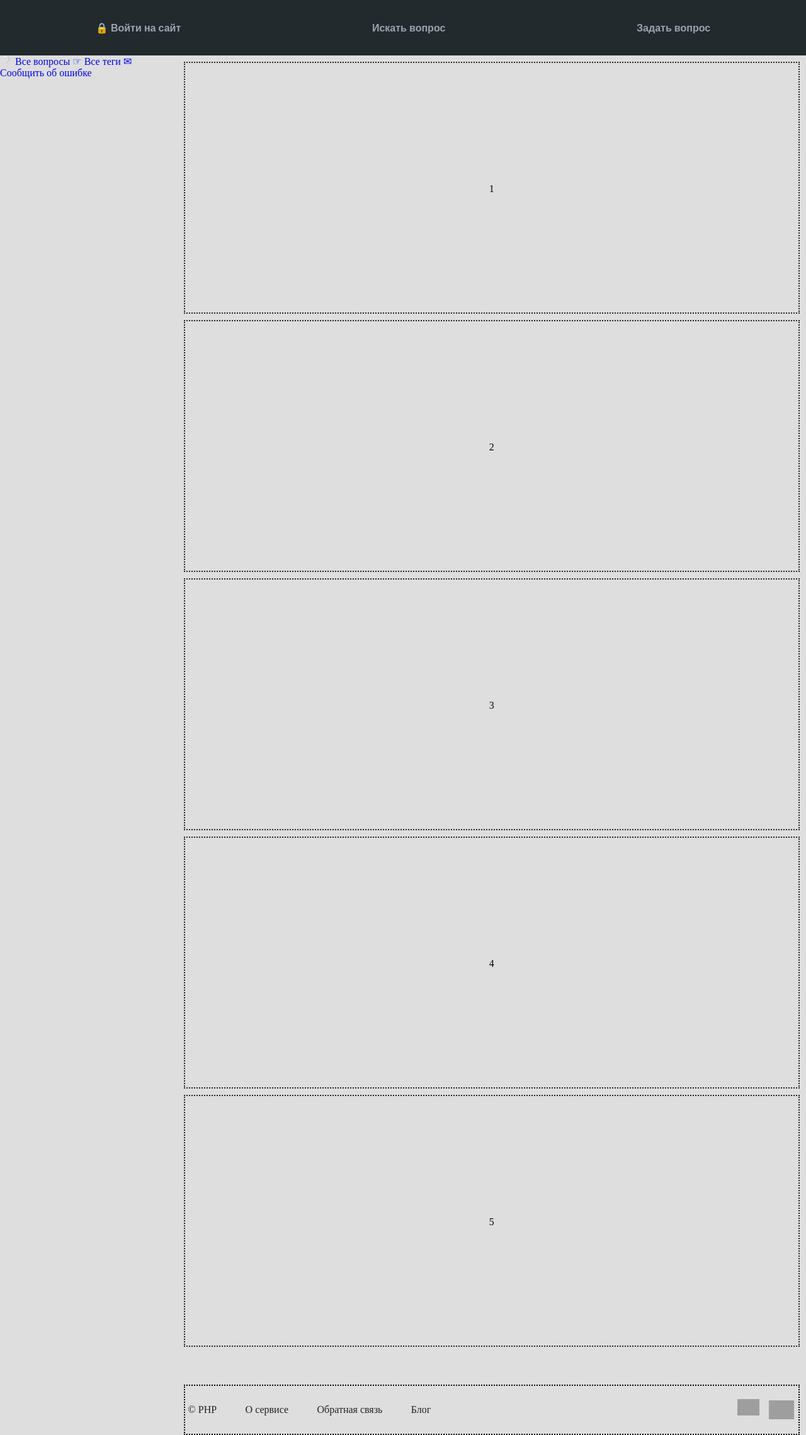
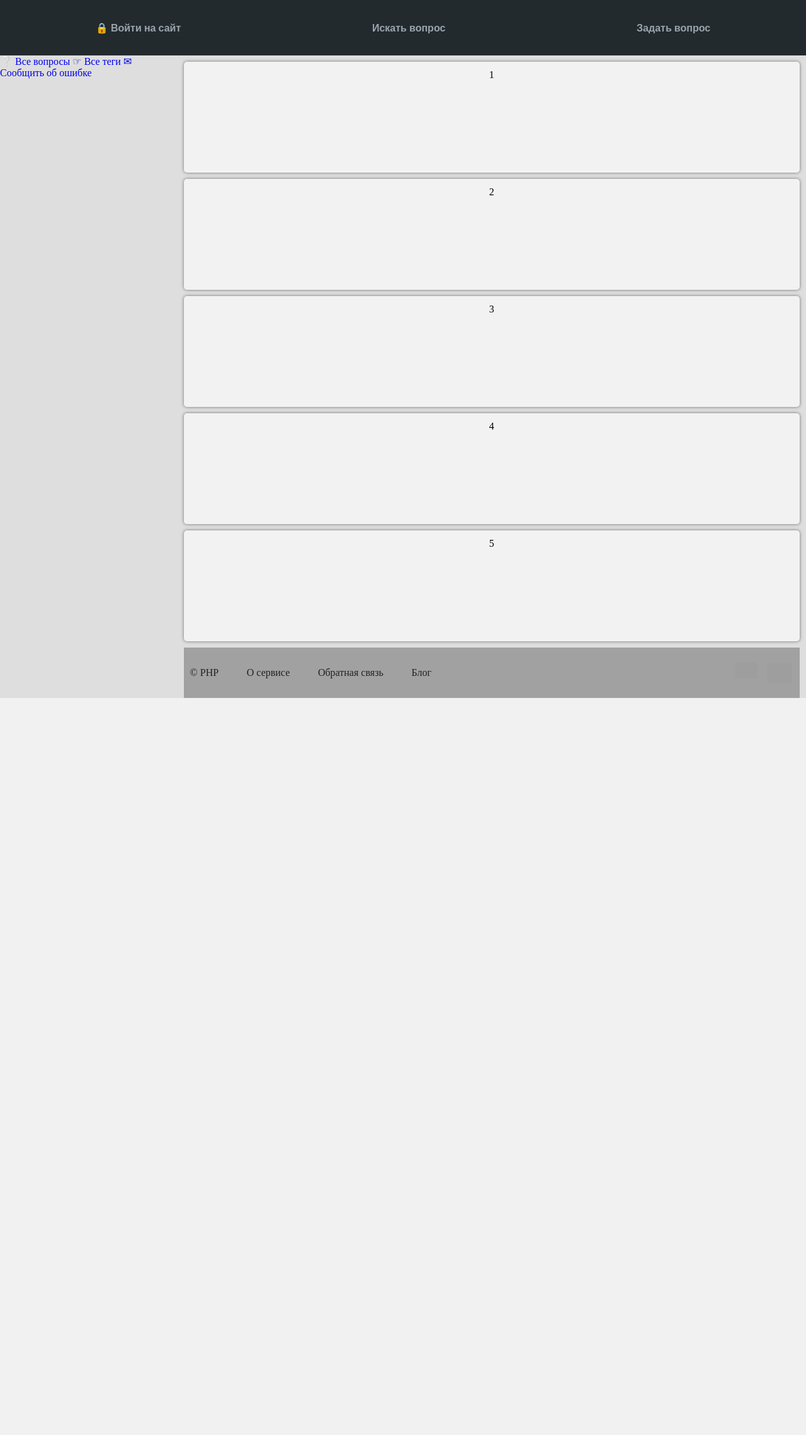
Before and after one commit to neexay/php-forum, a PHP site: page / in a window 1280 px wide. Shown: the part 88-2366 px from the top of the page at 63% size. After the commit the page ends 1196 px from the top, so only its background shows below. Run offline with PHP 8.4, Linux system fonts and the light colour scheme; grey boxes are pictures that could not be loaded.

```diff
--- a/public/css/content.css
+++ b/public/css/content.css
@@ -1,6 +1,7 @@
 * {
     margin:0;
     padding:0;
+    box-sizing: border-box;
 }
 
 .flex
@@ -19,16 +20,60 @@
   position: relative;
   height: 100%;
   width: 100%;
-  background-color: transparent;/* #888D93;*/
+  background-color: transparent;
 }
 
 .block
 {
+  display: flex;
+  position: relative;
+  flex-direction: column;
+  justify-content: flex-start;
+  align-items: center;
   width: 100%;
-  height: 50vh;
-  background-color: #dedede;
-  text-align: center;
-  line-height: 50vh;
-  border: 2px #212121 dotted;
+  height: 22vh;
+  background-color: /*#dedede;*/ #f2f2f2;
+  box-shadow: 0 0 5px rgba(0,0,0,0.5);
+  border-radius: 5px;
   margin-bottom: 10px;
+  padding: 12px;
 }
+
+.blockinside
+{
+  display: flex;
+  position: relative;
+  flex-direction: row;
+  justify-content: flex-start;
+  align-items: center;
+  width: 100%;
+  height: 30%;
+  font-size: 18pt;
+  color: #434343;
+  font-family: 'Inter', sans-serif;
+}
+
+.name
+{
+  display: block;
+  position: relative;
+  padding-right: 5px;
+}
+
+.topic
+{
+  padding-left: 5px;
+  border-left: 2px solid #434343;
+}
+
+.titlequestion
+{
+  font-family: 'Vollkorn', serif;
+  color: #363636;
+  display: flex;
+  justify-content: flex-start;
+  align-items: center;
+  font-size: 25pt;
+  width: 100%;
+  height: 100%;
+}
--- a/public/css/footer.css
+++ b/public/css/footer.css
@@ -5,7 +5,6 @@
 
 .wrapperfooter
 {
-	margin-top: 50px;
 	display: flex;
 	flex-direction: row;
 	justify-content: space-between;
@@ -13,10 +12,9 @@
 	position: relative;
 	width: 100%;
 	height: 10vh;
-	background-color: #dedede;
-	border: 2px dotted;
-	padding-left: 5px;
-	padding-right: 5px;
+	background-color: #a1a1a1;
+	padding-left: 10px;
+	padding-right: 10px;
 }
 
 .footerlinks
@@ -54,7 +52,7 @@
 
 .iconvk
 {
-	background-image: url(../img/vk-1.svg);
+	background-image: url(../images/vk-1.svg);
 	background-repeat: no-repeat;
 	background-size: contain;
 	width: 35px;
@@ -70,7 +68,7 @@
 
 .iconyoutube
 {
-	background-image: url(../img/youtube.svg);
+	background-image: url(../images/youtube.svg);
 	background-repeat: no-repeat;
 	background-size: contain;
 	background-position: center;
```
